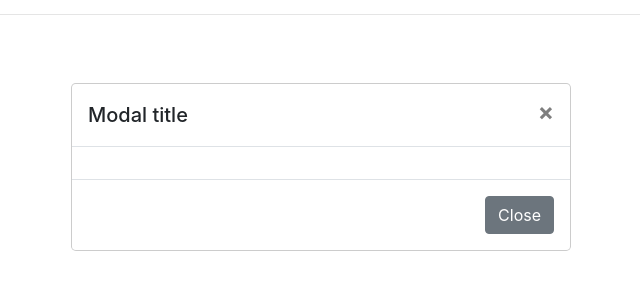
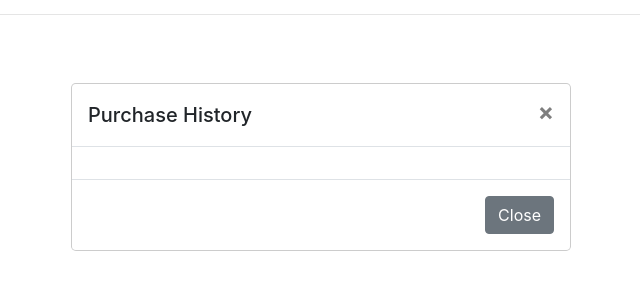
Before and after one commit to amv138/cst336, a PHP site: page /labs/lab6_2/index.php in a window 1280 px wide. Shown: the part 268-568 px from the top of the page, without its empty margins (319-959 px from the left). Run offline with PHP 8.4, Linux system fonts and the light colour scheme; data that the repository does not hold is empty; some libraries are stand-ins or nearby versions.

Commit message:
adding final lab 6 changes

```diff
--- a/labs/lab6_2/index.php
+++ b/labs/lab6_2/index.php
@@ -143,7 +143,7 @@
                   <div class="modal-dialog" role="document">
                     <div class="modal-content">
                       <div class="modal-header">
-                        <h5 class="modal-title">Modal title</h5>
+                        <h5 class="modal-title">Purchase History</h5>
                         <button type="button" class="close" data-dismiss="modal" aria-label="Close">
                           <span aria-hidden="true">&times;</span>
                         </button>
```
